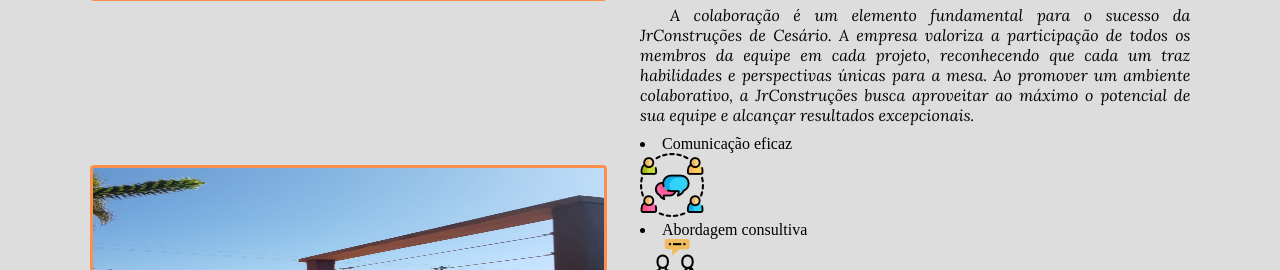
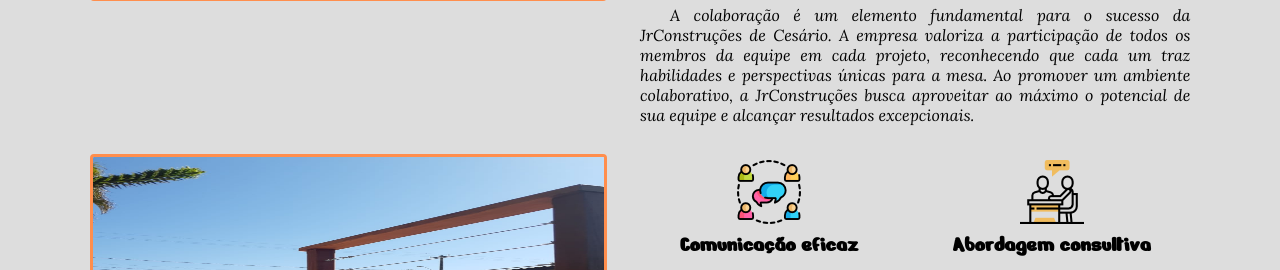
Before and after one commit to gabipereira0614/JR_codespace, a CodeIgniter 4 app: template app/Views/empresa.php in a window 1280 px wide. Shown: the part 1104-1374 px from the top of the page. Run offline with PHP 8.4 and a stand-in for CodeIgniter, Linux system fonts and the light colour scheme; the template is opened without the code that fills it, so the values that code supplies are empty; some libraries are stand-ins or nearby versions; some web fonts are replaced.

Commit message:
bonitinho

```diff
--- a/app/Views/empresa.php
+++ b/app/Views/empresa.php
@@ -65,9 +65,23 @@
             mesa. Ao promover um ambiente colaborativo, a JrConstruções busca aproveitar ao máximo o potencial de sua equipe e
             alcançar resultados excepcionais.
         </p>
-        <li>Comunicação eficaz</li><img src="../img/icones/comunicacao.png">
-        <li>Abordagem consultiva</li><img src="../img/icones/consulta.png">
-        <li>Aprendizado contínuo</li><img src="../img/icones/aprendendo.png">
+        <div class="separacao">
+            <div class="icones">
+                <img src="../img/icones/comunicacao.png">
+                <br>
+                <b>Comunicação eficaz</b>
+            </div>
+            <div class="icones">
+                <img src="../img/icones/consulta.png">
+                <br>
+                <b>Abordagem consultiva</b>
+            </div>
+            <div class="icones">
+                <img src="../img/icones/aprendendo.png">
+                <br>
+                <b>Aprendizado contínuo</b>
+            </div>
+        </div>
     </div>
 </div>
 <div class="conteudo-central">
--- a/public/styles/empresa.css
+++ b/public/styles/empresa.css
@@ -85,6 +85,21 @@ p{
     border-radius: 4px;
 }
 
+.separacao{
+    display: flex;
+    flex-wrap: wrap;
+    justify-content: space-around;
+    align-content: space-around;
+    margin-top: 25px;
+    gap: 15px;
+}
+
+.icones{
+    text-align: center;
+    font-family: 'Nerko One';
+    font-size: 22px;
+}
+
 @media screen and (max-width: 550px){
 
 }
```
